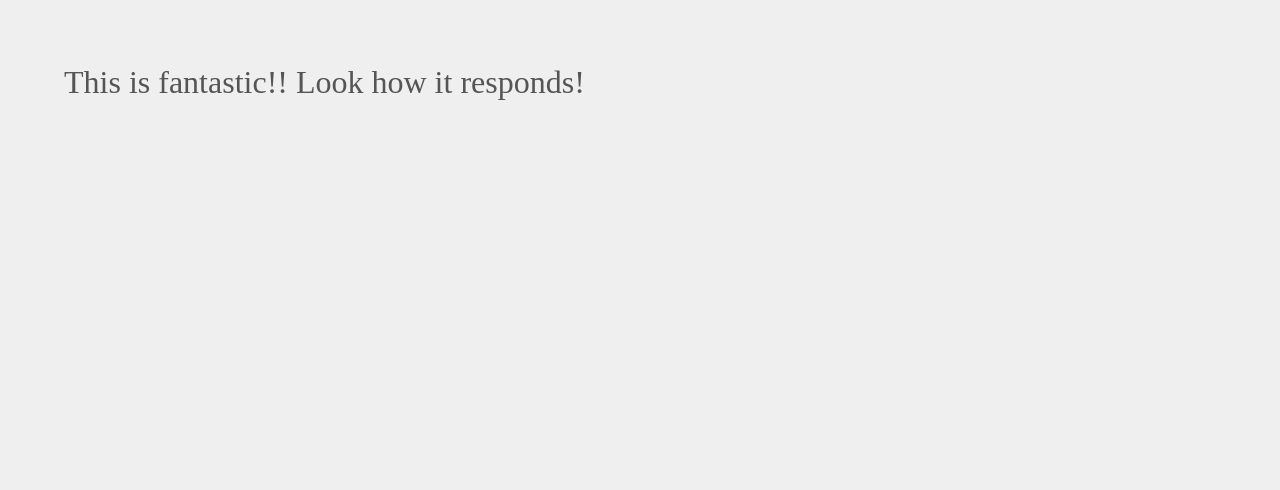
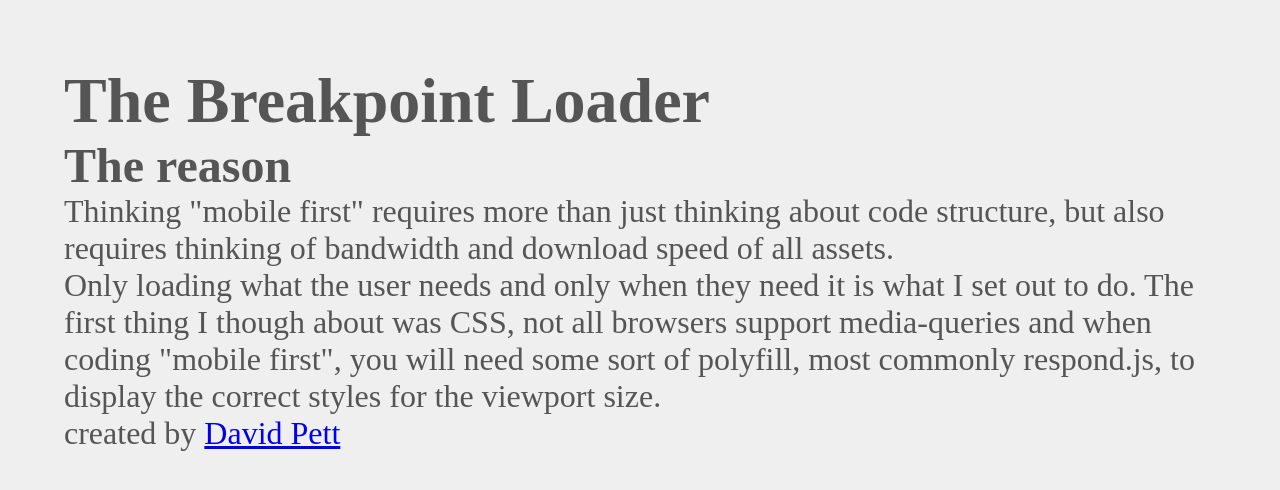
Before and after one commit to davidpett/bp-load, a website: page index.html in a window 1280 px wide. Drawn offline with Linux system fonts and the light colour scheme; files that its build step writes are made by us from their sources.

Commit message:
betterments

```diff
--- a/index.html
+++ b/index.html
@@ -21,7 +21,21 @@
   </head>
   <body class="dp-bpcontent">
 
-    <p>This is fantastic!! Look how it responds!</p>
+    <header>
+      <h1>The Breakpoint Loader</h1>
+    </header>
+
+    <section>
+      <header>
+        <h1>The reason</h1>
+      </header>
+      <p>Thinking "mobile first" requires more than just thinking about code structure, but also requires thinking of bandwidth and download speed of all assets.</p>
+      <p>Only loading what the user needs and only when they need it is what I set out to do. The first thing I though about was CSS, not all browsers support media-queries and when coding "mobile first", you will need some sort of polyfill, most commonly respond.js, to display the correct styles for the viewport size.</p>
+    </section>
+
+    <footer>
+      <p>created by <a href="//davidpett.com">David Pett</a></p>
+    </footer>
 
     <script src="scripts/dp-bpload.min.js"></script>
   </body>
--- a/scripts/dp-bpload.js
+++ b/scripts/dp-bpload.js
@@ -4,8 +4,7 @@
     var queries = document.querySelectorAll('.dp-bpload'),
         len = queries.length,
         obj = null,
-        media = null,
-        content = document.querySelector('.dp-bpcontent');
+        media = null;
     while (len--) {
       obj = queries[len];
       media = obj.getAttribute('data-media');
@@ -15,9 +14,6 @@
         obj.classList.remove('dp-bpload');
       }
     }
-    if (content) {
-      content.classList.remove('dp-bpcontent');
-    }
     if (!queries.length) {
       window.removeEventListener('resize', dpBpload);
     }
@@ -25,21 +21,15 @@
     len = null;
     obj = null;
     media = null;
-    content = null;
   }
   if (typeof window.matchMedia === 'undefined') {
     window.setTimeout(function() {
-      var obj = document.querySelectorAll('.dp-bpall')[0],
-          content = document.querySelector('.dp-bpcontent');
+      var obj = document.querySelectorAll('.dp-bpall')[0];
       if (obj) {
         obj.setAttribute('media', obj.getAttribute('data-media'));
         obj.setAttribute('href', obj.getAttribute('data-href'));
       }
-      if (content) {
-        content.className = content.className.replace(/(?:^|\s)dp-bpcontent(?!\S)/,'');
-      }
       obj = null;
-      content = null;
     }, 50);
   } else {
     window.addEventListener('resize', dpBpload);
--- a/styles/sass/base.scss
+++ b/styles/sass/base.scss
@@ -1,3 +1,10 @@
 $bp-base: true;
 
 @import "config/config";
+
+
+@include bp('base') {
+  .dp-bpcontent {
+    display: block;
+  }
+}
```
Also changed, not shown: scripts/dp-bpload.min.js, styles/base.css.
